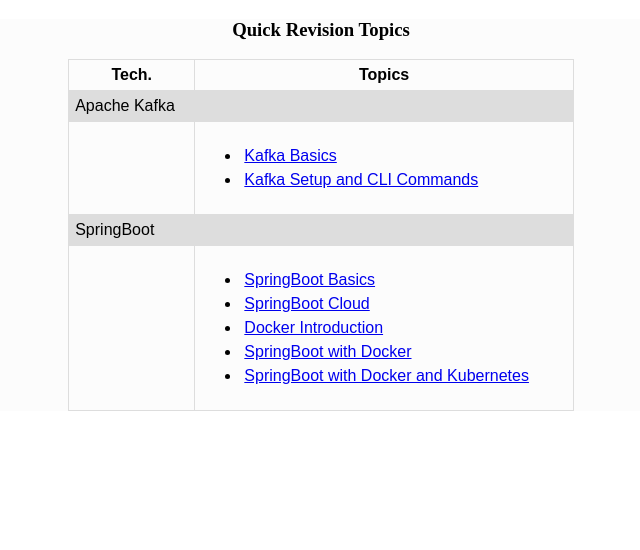
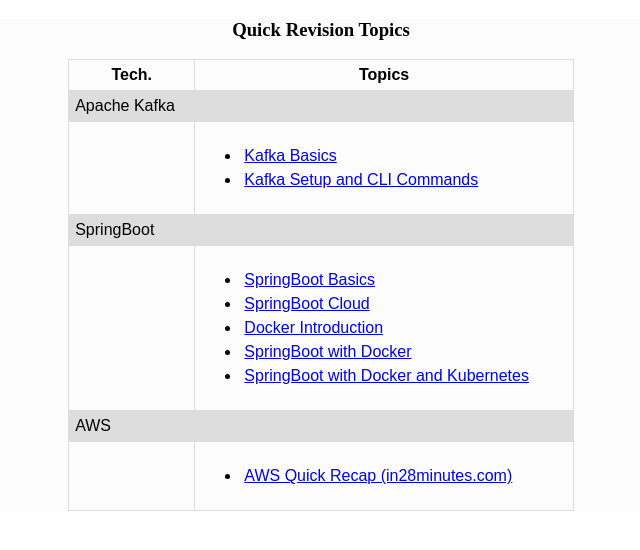
Before and after one commit to SRVivek1/srvivek1.github.io, a plain HTML site: page index.html in a window 1280 px wide. Shown: the whole page, without its empty margins (319-959 px from the left). Drawn offline with Linux system fonts and the light colour scheme.

Commit message:
added in28minutes aws revision page link

```diff
--- a/index.html
+++ b/index.html
@@ -58,6 +58,18 @@
                         </ul>
                     </td>
                 </tr>
+                <tr>
+                    <td>AWS</td>
+                    <td></td>
+                </tr>
+                <tr>
+                    <td></td>
+                    <td>
+                        <ul>
+                            <li><a href="https://www.in28minutes.com/aws-bookshelf">AWS Quick Recap (in28minutes.com)</a></li>
+                        </ul>
+                    </td>
+                </tr>
             </table>
         </div>
     </div>
```
